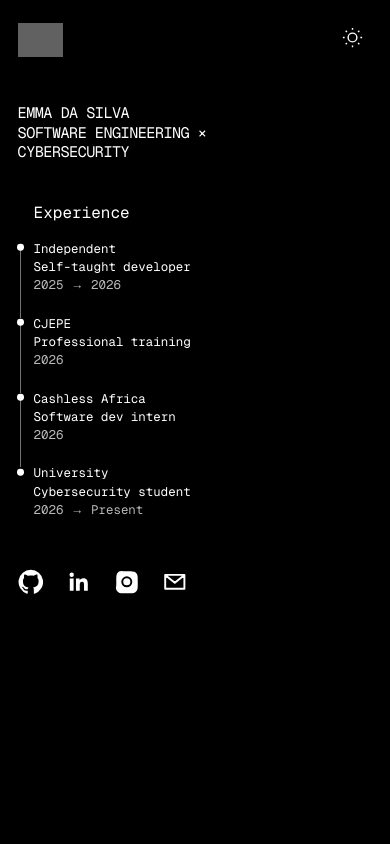
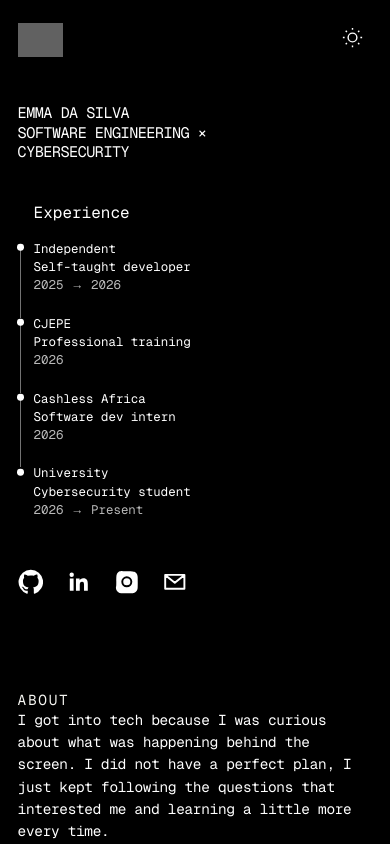
Before and after one commit to emma-dasilva-dev/emma-portfolio, a Next.js app: page / in a window 390 px wide. Shown: the top 844 px of the page. Built offline with nearby package versions, Linux system fonts and the light colour scheme; grey boxes are pictures that could not be loaded.

Commit message:
Hide hero shader panel on mobile

```diff
--- a/src/app/globals.css
+++ b/src/app/globals.css
@@ -3507,3 +3507,20 @@ html.portfolio-light .paper-hero-copy {
     min-height: 34svh !important;
   }
 }
+
+
+/* Mobile: remove the decorative shader panel entirely so content follows the hero */
+@media (max-width: 700px) {
+  .paper-hero-shader {
+    display: none !important;
+  }
+
+  .paper-hero {
+    min-height: auto !important;
+  }
+
+  .paper-hero-copy {
+    min-height: auto !important;
+    padding-bottom: 2rem;
+  }
+}
```
